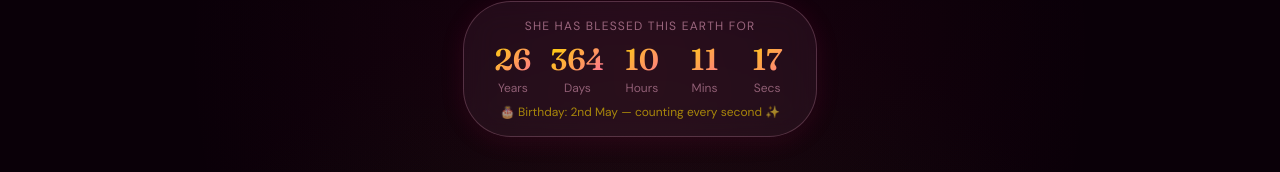
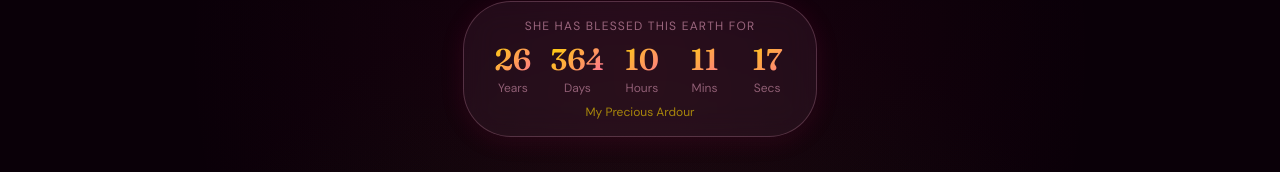
Before and after one commit to NilamXSC/nushielove, a Next.js app: page / in a window 1280 px wide. Both pictures are taken after a click on the button 1260 px from the left and 410 px from the top of the page. Shown: the part 127-299 px from the top of the page. Built offline with nearby package versions, Linux system fonts and the light colour scheme.

Commit message:
Update Scene4TreeOfLove.tsx

```diff
--- a/src/app/components/Scene4TreeOfLove.tsx
+++ b/src/app/components/Scene4TreeOfLove.tsx
@@ -244,7 +244,7 @@ export default function Scene4TreeOfLove({ onComplete }: Scene4Props) {
             ))}
           </div>
           <p className="text-xs mt-2" style={{ color: 'rgba(255,215,0,0.6)' }}>
-            🎂 Birthday: 2nd May — counting every second ✨
+            My Precious Ardour
           </p>
         </div>
       </div>
```
